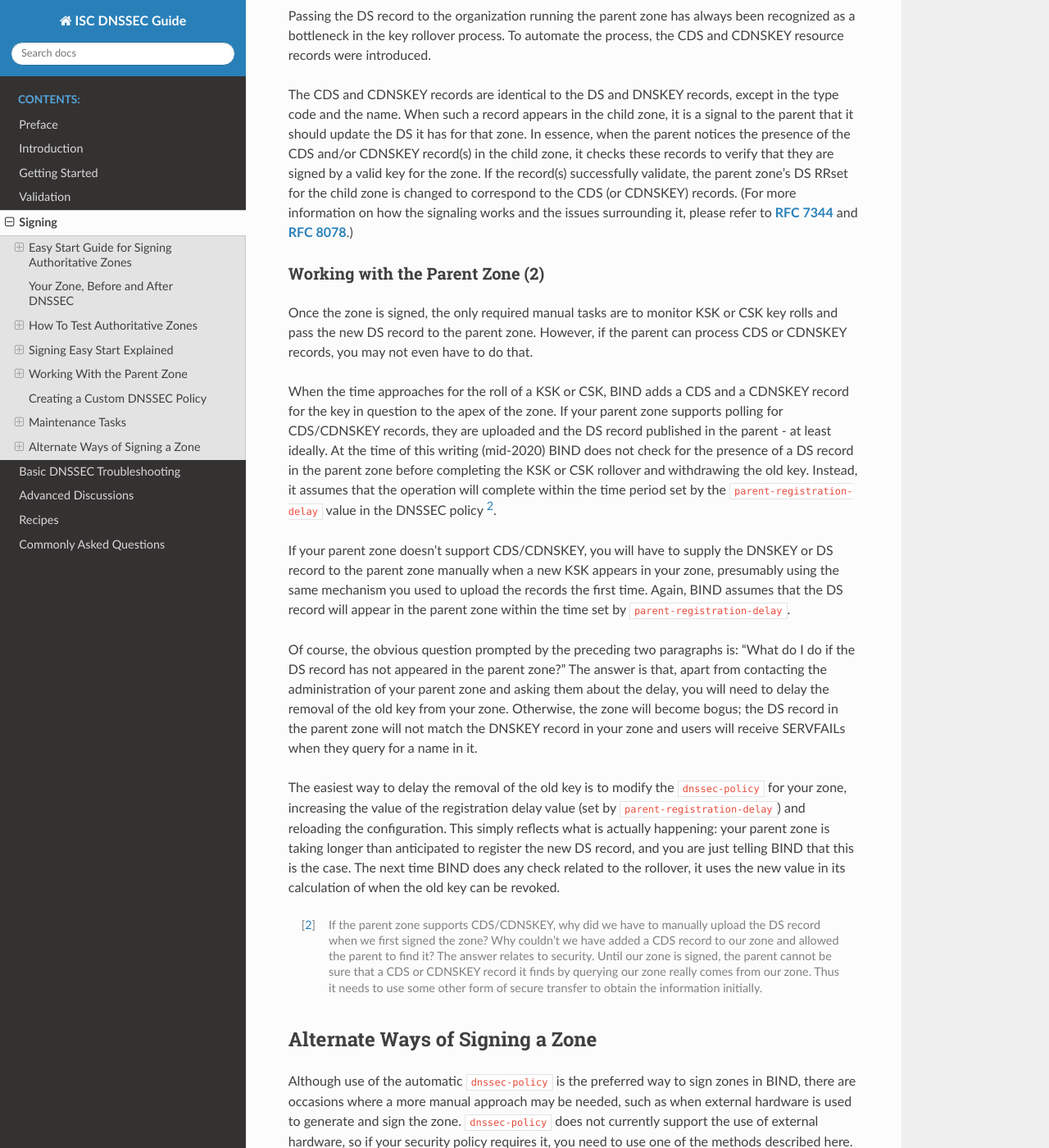
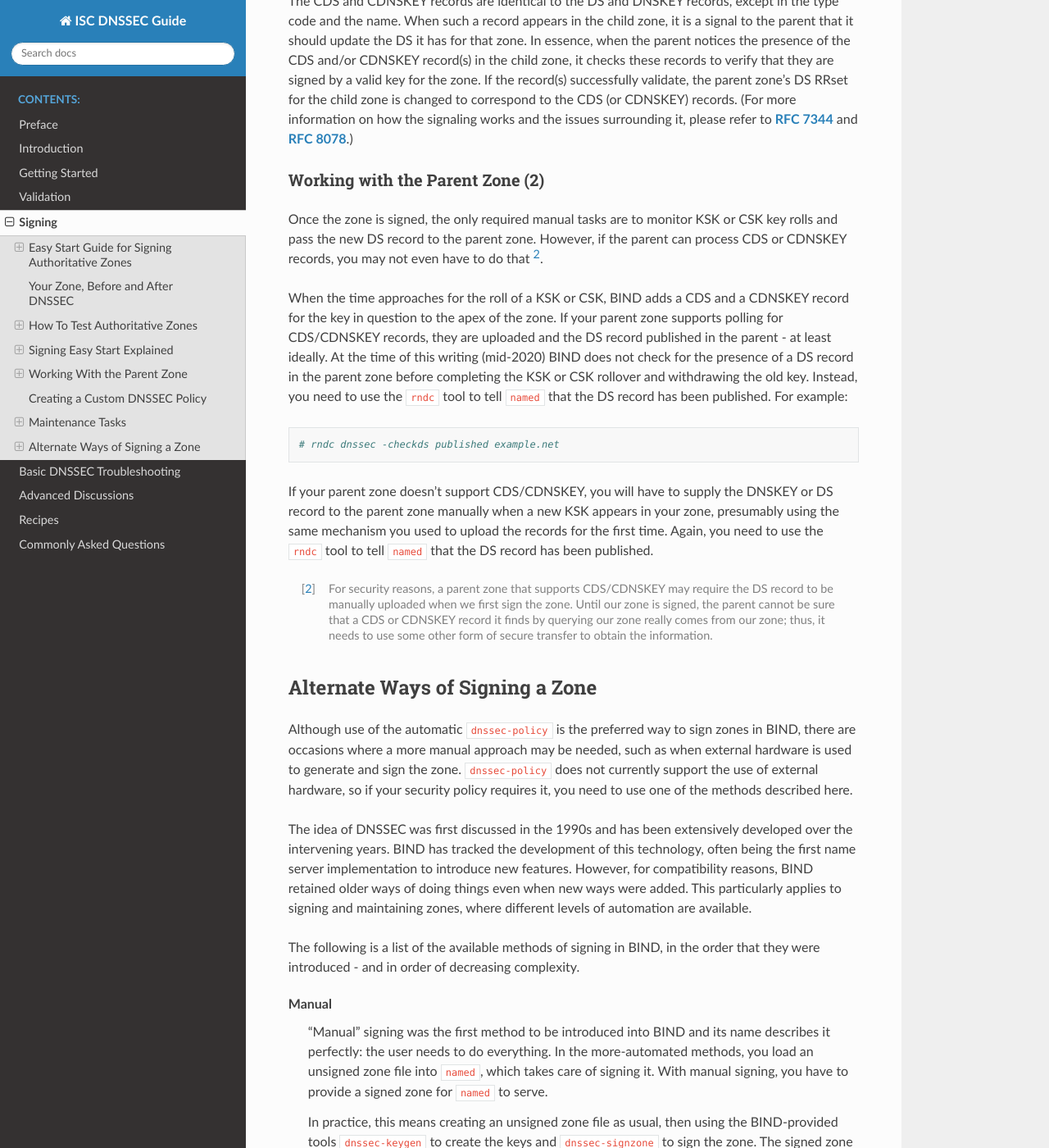
Before and after one commit to isc-projects/isc-dnssec-guide, a Sphinx documentation site: the page built from doc/signing.rst, in a window 1280 px wide and 1400 px high, scrolled down 13604 px. Shown: the whole window at 82% size. Built offline with Sphinx 7.4.7 and the Read the Docs theme 2.0.0, drawn with Linux system fonts in a browser that asks for light colours; some of the changed text lies outside the part shown.

Commit message:
Add Matthijs's edits
parent-registration-delay is obsoleted: remove references to the configuration option and replace the reference
in "Working with the Parent Zone" with the new method (that is use 'rndc dnssec -checkds').

```diff
--- a/doc/signing.rst
+++ b/doc/signing.rst
@@ -692,7 +692,6 @@ keys. The following is an example of such a clause:
        max-zone-ttl 600;
        parent-ds-ttl 600;
        parent-propagation-delay 2h;
-       parent-registration-delay 3d;
        publish-safety 7d;
        retire-safety 7d;
        signatures-refresh 5d;
@@ -731,12 +730,6 @@ The policy has multiple parts:
 -  The policy also sets values for the various signature parameters: how
    long the signatures on the DNSKEY and non-DNSKEY records are valid,
    and how often BIND should re-sign the zone.
-
--  When a new KSK or CSK appears in the zone, the associated DS record
-   needs to be included in the parent zone. That time before that occurs is represented by
-   the ``parent-registration-delay`` option. Getting the record into the
-   parent zone may still require manual intervention, so we look at
-   this in more detail in the :ref:`working_with_the_parent_2` section.
 
 -  Finally, the parameters ending in ``-safety`` are there to give
    you a bit of leeway in case a key roll doesn't go to plan. When
@@ -841,44 +834,25 @@ zone. If your parent zone supports polling for CDS/CDNSKEY records, they
 are uploaded and the DS record published in the parent - at least ideally. At
 the time of this writing (mid-2020) BIND does not check for the presence of a
 DS record in the parent zone before completing the KSK or CSK rollover
-and withdrawing the old key. Instead, it assumes that the operation will
-complete within the time period set by the ``parent-registration-delay``
-value in the DNSSEC policy [2]_.
+and withdrawing the old key. Instead, you need to use the ``rndc`` tool
+to tell ``named`` that the DS record has been published. For example:
+
+::
+
+   # rndc dnssec -checkds published example.net
 
 If your parent zone doesn't support CDS/CDNSKEY, you will have to supply
 the DNSKEY or DS record to the parent zone manually when a new KSK appears in
 your zone, presumably using the same mechanism you used to upload the
-records the first time. Again, BIND assumes that the DS record will
-appear in the parent zone within the time set by
-``parent-registration-delay``.
-
-Of course, the obvious question prompted by the preceding two paragraphs
-is: "What do I do if the DS record has not appeared in the parent
-zone?" The answer is that, apart from contacting the administration of
-your parent zone and asking them about the delay, you will need to delay
-the removal of the old key from your zone. Otherwise, the zone will become
-bogus; the DS record in the parent zone will not match the DNSKEY record
-in your zone and users will receive SERVFAILs when they query for a name
-in it.
-
-The easiest way to delay the removal of the old key is to modify the
-``dnssec-policy`` for your zone, increasing the value of the registration delay value (set by
-``parent-registration-delay``) and reloading the configuration.
-This simply reflects what is actually happening: your parent
-zone is taking longer than anticipated to register the new DS record,
-and you are just telling BIND that this is the case. The next time BIND
-does any check related to the rollover, it uses the new value in its
-calculation of when the old key can be revoked.
+records for the first time. Again, you need to use the ``rndc`` tool
+to tell ``named`` that the DS record has been published.
 
 .. [2]
-   If the parent zone supports CDS/CDNSKEY, why did we have to
-   manually upload the DS record when we first signed the zone? Why
-   couldn't we have added a CDS record to our zone and allowed the
-   parent to find it? The answer relates to security. Until our zone is
-   signed, the parent cannot be sure that a CDS or CDNSKEY record
-   it finds by querying our zone really comes from our zone. Thus it
-   needs to use some other form of secure transfer to obtain the
-   information initially.
+   For security reasons, a parent zone that supports CDS/CDNSKEY may require
+   the DS record to be manually uploaded when we first sign the zone.
+   Until our zone is signed, the parent cannot be sure that a CDS or CDNSKEY
+   record it finds by querying our zone really comes from our zone; thus, it
+   needs to use some other form of secure transfer to obtain the information.
 
 .. _signing_alternative_ways:
 
```
Also changed, not shown: other parts of doc/signing.rst (+1 -1 lines).
